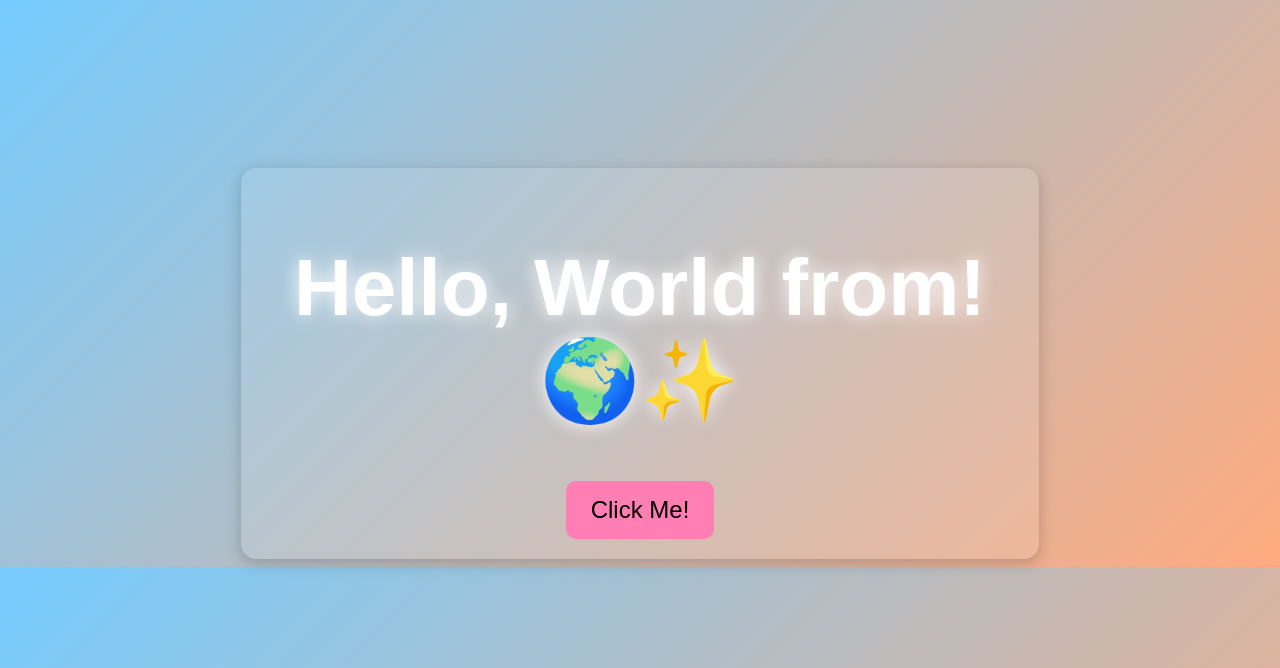
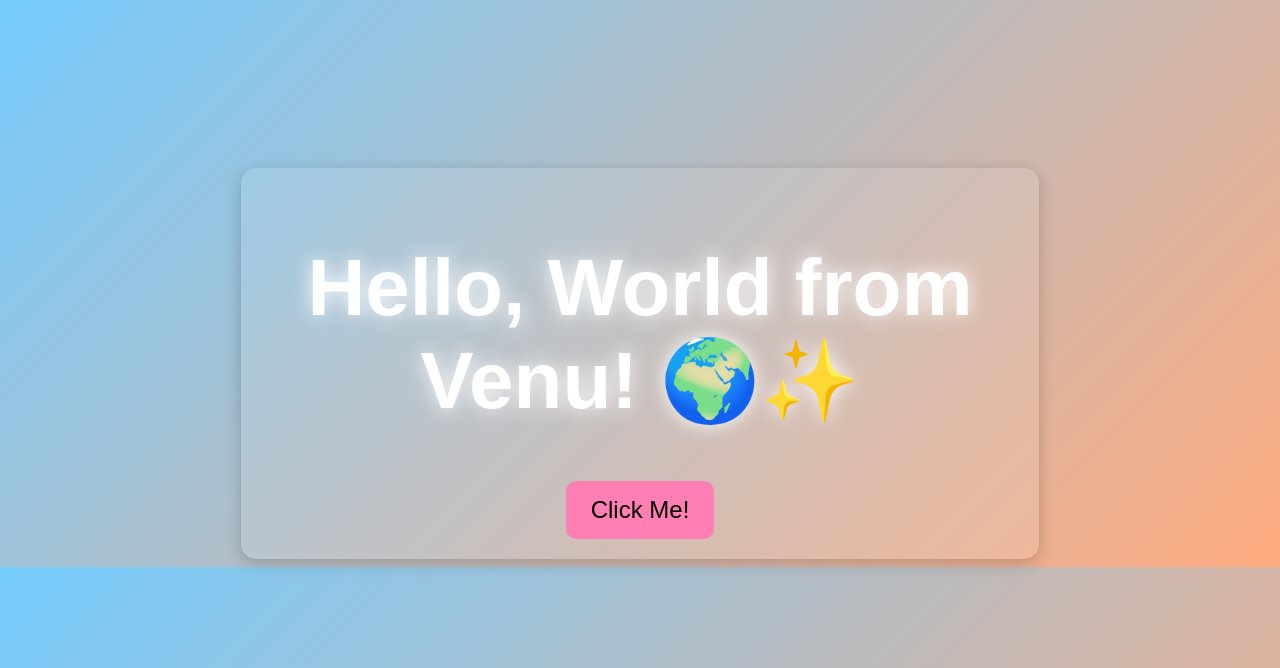
Before and after one commit to venugopalreddy1322/vproject-source-code, a Flask app: page / in a window 1280 px wide. Shown: the top 668 px of the page. Run offline with Flask 3, Linux system fonts and the light colour scheme.

Commit message:
updates to project

```diff
--- a/templates/index.html
+++ b/templates/index.html
@@ -47,7 +47,7 @@
 </head>
 <body>
     <div class="container">
-        <h1>Hello, World from! 🌍✨</h1>
+        <h1>Hello, World from Venu! 🌍✨</h1>
         <button class="button" onclick="alert('Welcome to the fascinating world of DevOps! 🚀')">Click Me!</button>
     </div>
 </body>
```
